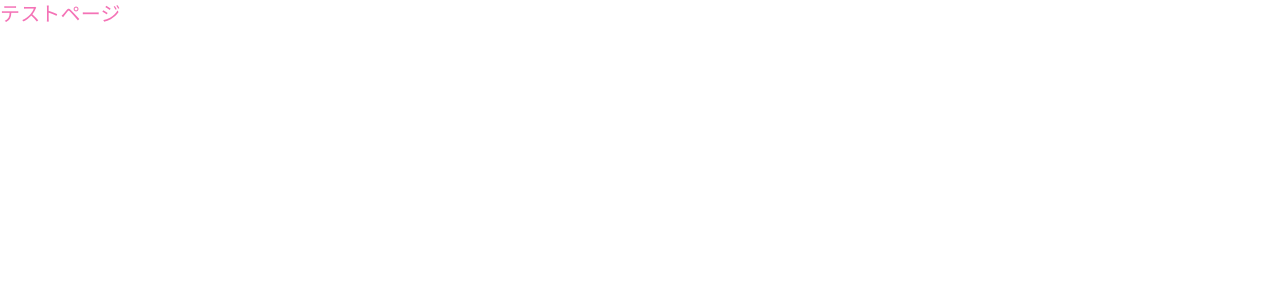
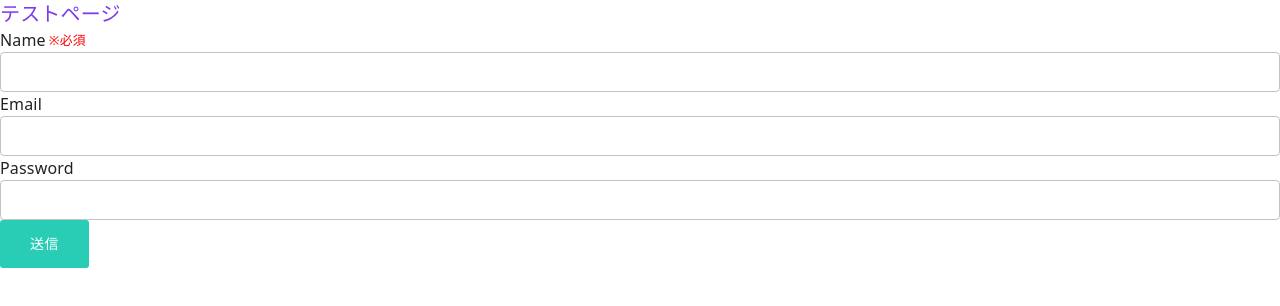
Before and after one commit to Syunki0403/chocomint, a Next.js app: page /formik-test in a window 1280 px wide. Shown: the top 306 px of the page. Built offline with nearby package versions, Linux system fonts and the light colour scheme.

Commit message:
formikの実装＆バリデーションの制定

```diff
--- a/src/components/molecules/LabelAndTextField.tsx
+++ b/src/components/molecules/LabelAndTextField.tsx
@@ -77,7 +77,7 @@ const LabelAndTextField = ({
 
 const RequiredMsg = styled.span`
   margin-left: 3px;
-  font-size: 70%;
+  font-size: 80%;
   color: red;
   vertical-align: 1px;
 `;
--- /dev/null
+++ b/src/components/uiParts/BaseErrorText.tsx
@@ -0,0 +1,13 @@
+import React, { ReactNode } from 'react';
+
+const BaseErrorText = ({
+  children,
+  className = '',
+}: {
+  children: ReactNode;
+  className?: string;
+}) => {
+  return <p className={className + ' text-sm text-red-500'}>{children}</p>;
+};
+
+export default BaseErrorText;
--- a/src/components/uiParts/BaseTextField.tsx
+++ b/src/components/uiParts/BaseTextField.tsx
@@ -1,7 +1,6 @@
 import React, { useRef, useEffect } from 'react';
 /* material-ui */
 import TextField from '@material-ui/core/TextField';
-import { withStyles } from '@material-ui/core/styles';
 
 export type TSize = 'medium' | 'small';
 export type TVariant = 'filled' | 'outlined' | 'standard';
@@ -42,16 +41,6 @@ const BaseTextField = ({
   multiline = false,
   rows,
 }: TBaseTextField) => {
-  const CustomTextField = withStyles({
-    root: {
-      '& .MuiOutlinedInput-root': {
-        '&.Mui-focused fieldset': {
-          borderColor: 'grey',
-        },
-      },
-    },
-  })(TextField);
-
   const inputEl = useRef<HTMLDivElement | null>(null);
 
   useEffect(() => {
@@ -61,7 +50,7 @@ const BaseTextField = ({
   }, []);
 
   return (
-    <CustomTextField
+    <TextField
       inputRef={inputEl}
       placeholder={placeholder ? `例：${placeholder} ` : ''}
       {...{
--- a/src/components/uiParts/index.ts
+++ b/src/components/uiParts/index.ts
@@ -1,2 +1,3 @@
 export { default as BaseButton } from './BaseButton';
 export { default as BaseTextField } from './BaseTextField';
+export { default as BaseErrorText } from './BaseErrorText';
--- a/src/pages/formik-test/index.tsx
+++ b/src/pages/formik-test/index.tsx
@@ -1,10 +1,70 @@
 import React from 'react';
 import { LabelAndTextField } from '../../components/molecules/index';
+import { BaseButton, BaseErrorText } from '../../components/uiParts/index';
+import { useFormik } from 'formik';
+import { signupAndLoginValidate } from '../../validate/user/signupAndLogin';
+import { TUser, TSignupUser } from '../../types/User';
 
 const FormikTest = () => {
+  const validate = (values: TSignupUser) => {
+    let errors = {} as TUser;
+    errors = signupAndLoginValidate(values, errors);
+    return errors;
+  };
+
+  const formik = useFormik({
+    initialValues: {
+      name: '',
+      email: '',
+      password: '',
+    },
+    validate,
+    onSubmit: (values) => {
+      console.log('form data', values);
+    },
+  });
+
   return (
     <div>
-      <p className="text-pink-400 text-xl">テストページ</p>
+      <p className="text-purple-600 text-xl">テストページ</p>
+      <form>
+        <LabelAndTextField
+          id="name"
+          label="Name"
+          onChange={formik.handleChange}
+          onBlur={formik.handleBlur}
+          value={formik.values.name}
+          required={true}
+        >
+          {formik.errors.name && formik.touched.name && (
+            <BaseErrorText>{formik.errors.name}</BaseErrorText>
+          )}
+        </LabelAndTextField>
+        <LabelAndTextField
+          id="email"
+          label="Email"
+          onBlur={formik.handleBlur}
+          onChange={formik.handleChange}
+          value={formik.values.email}
+        >
+          {formik.errors.email && formik.touched.email && (
+            <BaseErrorText>{formik.errors.email}</BaseErrorText>
+          )}
+        </LabelAndTextField>
+        <LabelAndTextField
+          id="password"
+          label="Password"
+          onBlur={formik.handleBlur}
+          onChange={formik.handleChange}
+          value={formik.values.password}
+          type="password"
+        >
+          {formik.errors.password && formik.touched.password && (
+            <BaseErrorText>{formik.errors.password}</BaseErrorText>
+          )}
+        </LabelAndTextField>
+        <BaseButton type="submit">送信</BaseButton>
+      </form>
     </div>
   );
 };
--- a/src/types/User.ts
+++ b/src/types/User.ts
@@ -4,3 +4,9 @@ export type TUser = {
   email: string;
   password: string;
 };
+
+export type TSignupUser = Omit<TUser, 'id'>;
+
+export type TLoginUser = Omit<TUser, 'id' | 'name'>;
+
+export type TUserForm = TSignupUser | TLoginUser;
--- /dev/null
+++ b/src/validate/index.ts
@@ -0,0 +1,43 @@
+import { blank, maxNum, format, passwordRangeAndHankakuEngNum, hankakuEngNum } from './message';
+import { validEmail, validHankakuEngNum } from './regExp';
+
+// 空確認
+export const validBlank = {
+  check: (value: string | number | Date | null): boolean => {
+    return value === '' || value === null;
+  },
+  message: (label: string) => blank(label),
+};
+
+// 最大値確認
+export const validMaxNum = {
+  check: (value: string | null, num: number): boolean => {
+    if (value === null) return false;
+    return value.length > num;
+  },
+  message: (label: string, num: number) => maxNum(label, num),
+};
+
+// 値の範囲確認
+export const validRange = {
+  check: (value: string, minNum: number, maxNum: number): boolean => {
+    return (value.length !== 0 && value.length < minNum) || value.length > maxNum;
+  },
+  message: (label: string) => passwordRangeAndHankakuEngNum(label),
+};
+
+// 半角確認
+export const validhankakuEngNum = {
+  check: (value: string): boolean => {
+    return !validHankakuEngNum.test(value) && value.length !== 0;
+  },
+  message: (label: string) => hankakuEngNum(label),
+};
+
+// メールフォーマット確認
+export const emailFormat = {
+  check: (email: string): boolean => {
+    return email !== '' && !validEmail.test(email);
+  },
+  message: (label: string) => format(label),
+};
--- /dev/null
+++ b/src/validate/message.ts
@@ -0,0 +1,16 @@
+const endMessage = 'を入力してください。';
+
+export const blank = (label: string) => label + endMessage;
+export const maxNum = (label: string, maxNum: number) =>
+  `${label}は${maxNum}以内で入力してください。`;
+export const minNum = (label: string, minNum: number) =>
+  `${label}は${minNum}以上を入力してください。`;
+export const passwordRangeAndHankakuEngNum = (label: string) =>
+  label + 'は4～30桁の半角英数字' + endMessage;
+export const hankakuEngNum = (label: string) => label + 'は半角英数字のみ' + endMessage;
+export const notSame = (label01: string, label02: string) =>
+  `${label01}は${label02}と同じにしてください。`;
+export const format = (label: string) => `${label}の形式に誤りがあります`;
+export const emailOrPassword = () => `メールアドレスもしくはパスワードが正しくありません。`;
+export const registerdColumn = (name: string, label: string) =>
+  `${name}は既に登録されています。別の${label + endMessage}`;
--- /dev/null
+++ b/src/validate/regExp.ts
@@ -0,0 +1,14 @@
+// NOTE ひらがなの形式チェック
+export const validHiragana = new RegExp(/^[ぁ-んー]*$/);
+// NOTE 全角の形式チェック
+export const validZenkaku = new RegExp(/^[^\x20-\x7e]*$/);
+// NOTE 半角数字の形式チェック
+export const validHankaku = new RegExp(/^[0-9]+$/);
+// NOTE 半角英数字の形式チェック
+export const validHankakuEngNum = new RegExp(/^[0-9a-zA-Z]+$/);
+// NOTE 半角英数字記号の形式チェック
+export const validHankakuEngNumSym = new RegExp(/^[a-zA-Z0-9!-/:-@¥[-`{-~]*$/);
+// NOTE emailの形式チェック
+export const validEmail = new RegExp(/^[a-z0-9]{1}[a-z0-9_.-]*@{1}[a-z0-9_.-]{1,}\.[a-z0-9]{1,}$/);
+// NOTE 生年月日のチェック ex.1900-09-09
+export const validBt = new RegExp(/[a-zA-Z0-9]+[a-zA-Z0-9._-]*@[a-zA-Z0-9_-]+[a-zA-Z0-9._-]+/);
--- /dev/null
+++ b/src/validate/user/signupAndLogin.ts
@@ -0,0 +1,36 @@
+import { TUserForm, TUser } from '../../types/User';
+import { validBlank, validMaxNum, emailFormat, validRange, validhankakuEngNum } from '../index';
+
+export const signupAndLoginValidate = <T>(values: TUserForm, errors: TUser): T => {
+  // 名前
+  if ('name' in values) {
+    if (validBlank.check(values.name)) {
+      errors.name = validBlank.message('名前');
+    }
+    if (validMaxNum.check(values.name, 50)) {
+      errors.name = validMaxNum.message('名前', 50);
+    }
+  }
+  // メールアドレス
+  if (validBlank.check(values.email)) {
+    errors.email = validBlank.message('メールアドレス');
+  }
+  if (validMaxNum.check(values.email, 255)) {
+    errors.email = validMaxNum.message('メールアドレス', 255);
+  }
+  if (emailFormat.check(values.email)) {
+    errors.email = emailFormat.message('メールアドレス');
+  }
+  // パスワード
+  if (validBlank.check(values.password)) {
+    errors.password = validBlank.message('パスワード');
+  }
+  if (validRange.check(values.password, 4, 30)) {
+    errors.password = validRange.message('パスワード');
+  }
+  if (validhankakuEngNum.check(values.password)) {
+    errors.password = validhankakuEngNum.message('パスワード');
+  }
+
+  return errors as any;
+};
```
